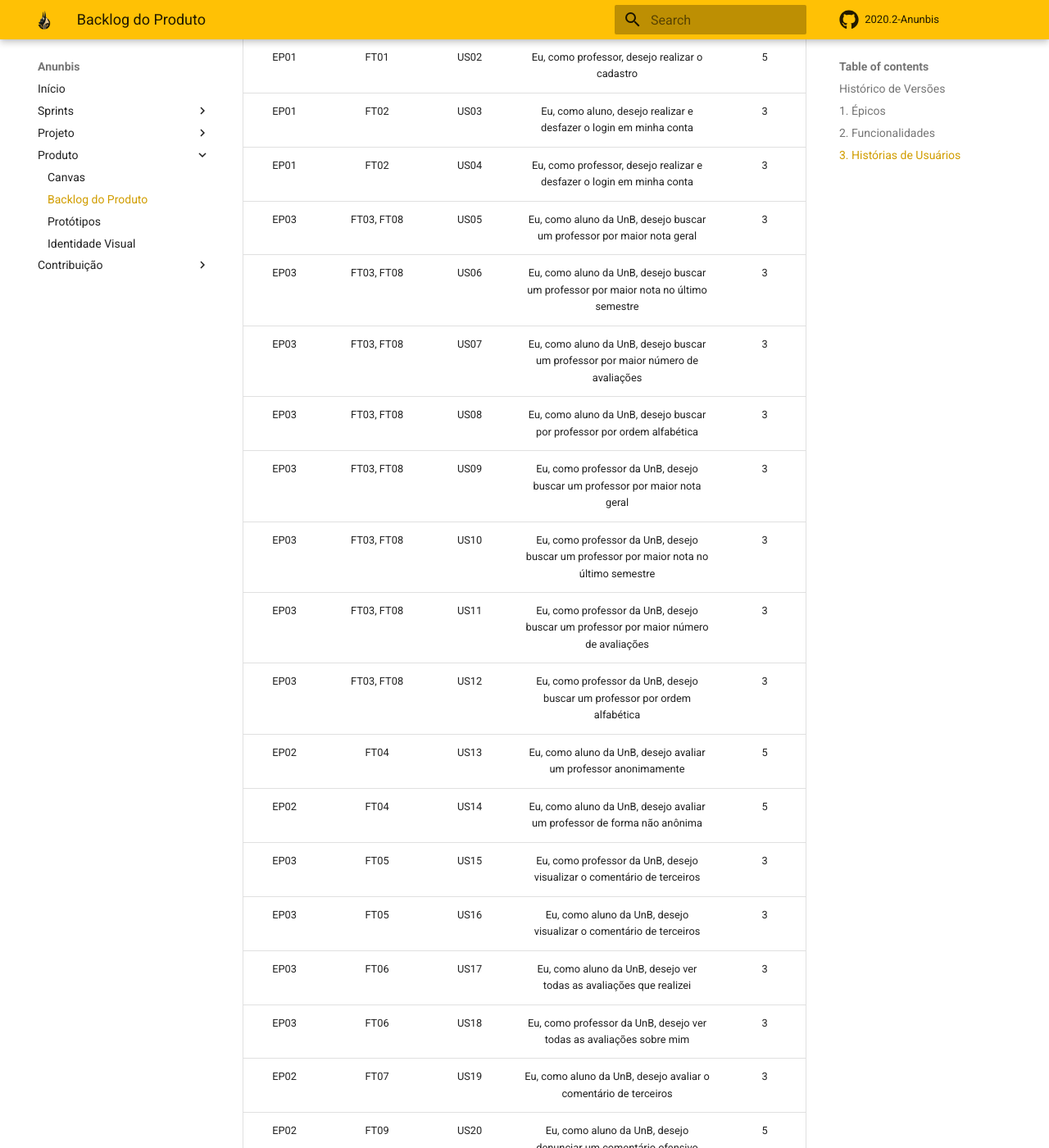
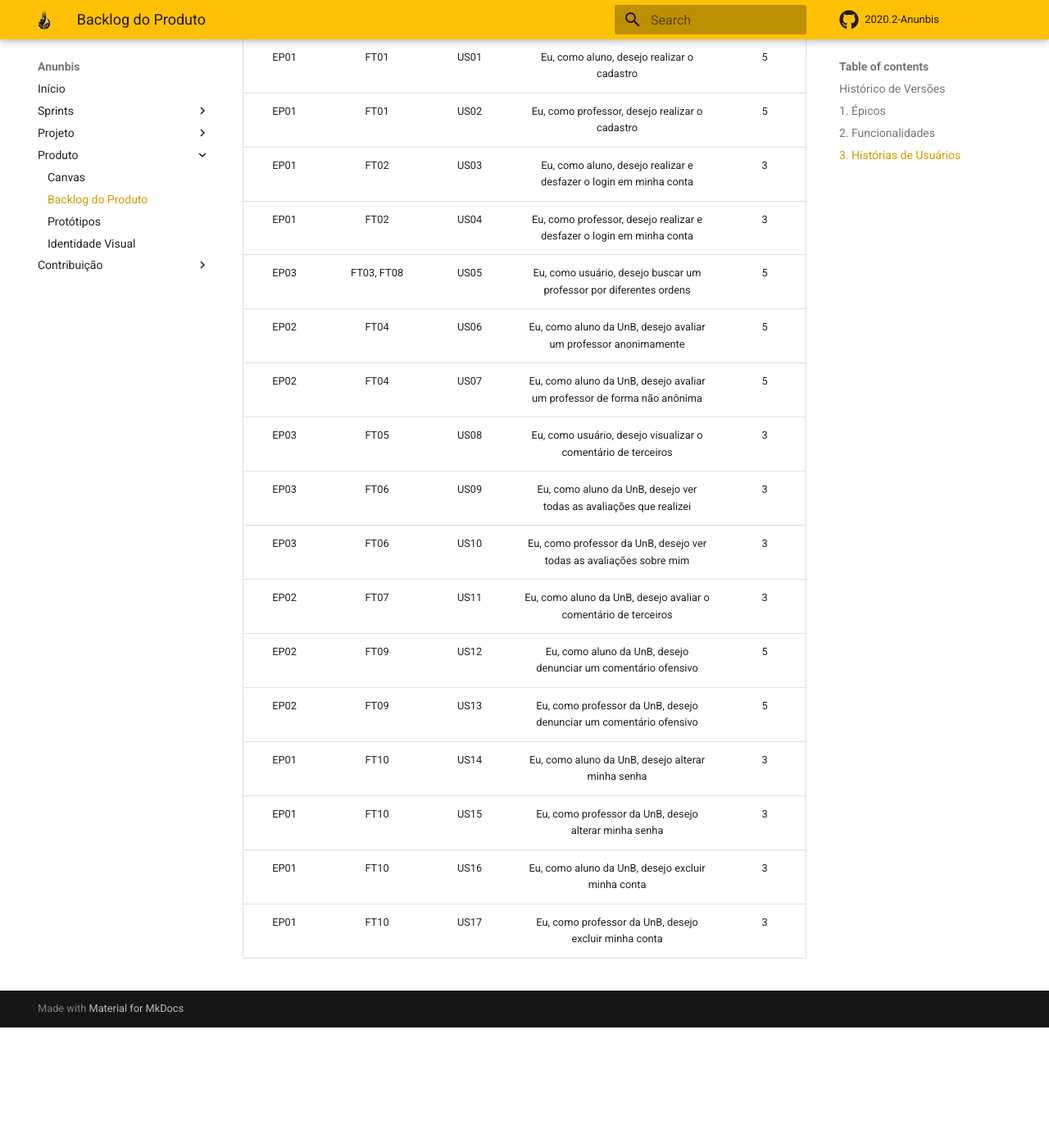
Before and after one commit to fga-eps-mds/2020.2-Anunbis, an MkDocs documentation site: the page built from docs/produto/backlog.md, in a window 1280 px wide and 1400 px high, scrolled down 1482 px. Shown: the whole window at 82% size. Built offline with MkDocs 1.6.1 and Material for MkDocs 9.7.7, drawn with Linux system fonts in a browser that asks for light colours; comment, search, counter and statistics services are not loaded; after the commit the page ends 2735 px from its top, so only the background shows below that; some of the changed text lies outside the part shown.

Commit message:
(#178) Simplificando histórias de usuário em relação a pesquisa de professor e comentário de terceiros

```diff
--- a/docs/produto/backlog.md
+++ b/docs/produto/backlog.md
@@ -6,6 +6,7 @@ Data|Versão|Descrição|Autor
 19/02|0.1|Abertura do Documento do Backlog do Produto| Equipe|
 19/03|0.2|Atualizando as funcionalidades| Rodrigo|
 19/03|0.3|Atualizando as histórias de usuário| Rodrigo|
+04/05|0.4|Simplificando histórias de usuário sobre ordem de pesquisa de professor| Rodrigo|
 
 ## 1. <a name="1">Épicos</a>
 
@@ -38,24 +39,16 @@ Data|Versão|Descrição|Autor
 |EP01|FT01|US02|Eu, como professor, desejo realizar o cadastro|5|
 |EP01|FT02|US03|Eu, como aluno, desejo realizar e desfazer o login em minha conta|3|
 |EP01|FT02|US04|Eu, como professor, desejo realizar e desfazer o login em minha conta|3|
-|EP03|FT03, FT08|US05|Eu, como aluno da UnB, desejo buscar um professor por maior nota geral|3|
-|EP03|FT03, FT08|US06|Eu, como aluno da UnB, desejo buscar um professor por maior nota no último semestre|3|
-|EP03|FT03, FT08|US07|Eu, como aluno da UnB, desejo buscar um professor por maior número de avaliações|3|
-|EP03|FT03, FT08|US08|Eu, como aluno da UnB, desejo buscar por professor por ordem alfabética|3|
-|EP03|FT03, FT08|US09|Eu, como professor da UnB, desejo buscar um professor por maior nota geral|3|
-|EP03|FT03, FT08|US10|Eu, como professor da UnB, desejo buscar um professor por maior nota no último semestre|3|
-|EP03|FT03, FT08|US11|Eu, como professor da UnB, desejo buscar um professor por maior número de avaliações|3|
-|EP03|FT03, FT08|US12|Eu, como professor da UnB, desejo buscar um professor por ordem alfabética|3|
-|EP02|FT04|US13|Eu, como aluno da UnB, desejo avaliar um professor anonimamente|5|
-|EP02|FT04|US14|Eu, como aluno da UnB, desejo avaliar um professor de forma não anônima|5|
-|EP03|FT05|US15|Eu, como professor da UnB, desejo visualizar o comentário de terceiros|3|
-|EP03|FT05|US16|Eu, como aluno da UnB, desejo visualizar o comentário de terceiros|3|
-|EP03|FT06|US17|Eu, como aluno da UnB, desejo ver todas as avaliações que realizei|3|
-|EP03|FT06|US18|Eu, como professor da UnB, desejo ver todas as avaliações sobre mim|3|
-|EP02|FT07|US19|Eu, como aluno da UnB, desejo avaliar o comentário de terceiros|3|
-|EP02|FT09|US20|Eu, como aluno da UnB, desejo denunciar  um comentário ofensivo |5|
-|EP02|FT09|US21|Eu, como professor da UnB, desejo denunciar  um comentário ofensivo |5|
-|EP01|FT10|US22|Eu, como aluno da UnB, desejo alterar minha senha|3|
-|EP01|FT10|US23|Eu, como professor da UnB, desejo alterar minha senha|3|
-|EP01|FT10|US24|Eu, como aluno da UnB, desejo excluir minha conta|3|
-|EP01|FT10|US25|Eu, como professor da UnB, desejo excluir minha conta|3|
+  |EP03|FT03, FT08|US05|Eu, como usuário, desejo buscar um professor por diferentes ordens|5|
+|EP02|FT04|US06|Eu, como aluno da UnB, desejo avaliar um professor anonimamente|5|
+|EP02|FT04|US07|Eu, como aluno da UnB, desejo avaliar um professor de forma não anônima|5|
+|EP03|FT05|US08|Eu, como usuário, desejo visualizar o comentário de terceiros|3|
+|EP03|FT06|US09|Eu, como aluno da UnB, desejo ver todas as avaliações que realizei|3|
+|EP03|FT06|US10|Eu, como professor da UnB, desejo ver todas as avaliações sobre mim|3|
+|EP02|FT07|US11|Eu, como aluno da UnB, desejo avaliar o comentário de terceiros|3|
+|EP02|FT09|US12|Eu, como aluno da UnB, desejo denunciar  um comentário ofensivo |5|
+|EP02|FT09|US13|Eu, como professor da UnB, desejo denunciar  um comentário ofensivo |5|
+|EP01|FT10|US14|Eu, como aluno da UnB, desejo alterar minha senha|3|
+|EP01|FT10|US15|Eu, como professor da UnB, desejo alterar minha senha|3|
+|EP01|FT10|US16|Eu, como aluno da UnB, desejo excluir minha conta|3|
+|EP01|FT10|US17|Eu, como professor da UnB, desejo excluir minha conta|3|
```
